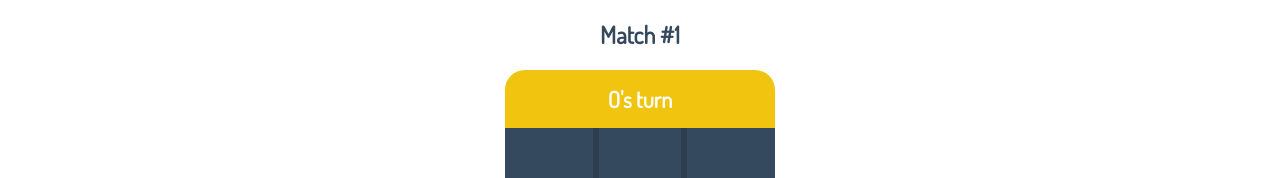
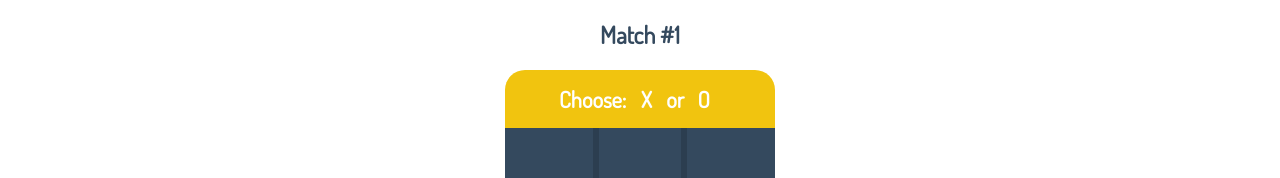
Before and after one commit to aliaksandr-s/tic-tac-toe, a Vue app: page / in a window 1280 px wide. Shown: the part 160-338 px from the top of the page. Built offline with nearby package versions, Linux system fonts and the light colour scheme.

Commit message:
Add ability to choose a player

```diff
--- a/src/components/Cell.vue
+++ b/src/components/Cell.vue
@@ -28,7 +28,7 @@
 
     methods: {
       strike () {
-        if (!this.frozen) {
+        if (!this.frozen && this.$parent.activePlayer) {
           this.mark = this.$parent.activePlayer
           this.frozen = true
           Event.$emit('strike', this.name)
--- a/src/components/Grid.vue
+++ b/src/components/Grid.vue
@@ -1,7 +1,13 @@
 <template>
   <div>
-    <div class="gameStatus" :class="gameStatusColor">
+    <div v-if="activePlayer" class="gamePanel" :class="gameStatusColor">
       {{ gameStatusMessage }}
+    </div>
+    <div v-if="!activePlayer" class="gamePanel" >
+      Choose:
+      <span @click="selectPlayer('X')" class="selectPlayer__player animated wiggle">X</span>
+      or
+      <span @click="selectPlayer('O')" class="selectPlayer__player animated shake">O</span>
     </div>
     <table class="grid">
       <tr>
@@ -31,7 +37,7 @@
 
     data () {
       return {
-        activePlayer: 'O',
+        activePlayer: '',
         gameStatus: 'turn',
         gameStatusColor: 'statusTurn',
         moves: 0,
@@ -63,7 +69,7 @@
       })
 
       Event.$on('gridReset', () => {
-        Object.assign(this.$data, this.$options.data())
+        Object.assign(this.$data, this.$options.data(), {activePlayer: this.$data.activePlayer})
       })
     },
 
@@ -100,6 +106,10 @@
     methods: {
       changePlayer () {
         this.activePlayer = this.nonActivePlayer
+      },
+
+      selectPlayer (player) {
+        this.activePlayer = player
       },
 
       changeGameStatus () {
@@ -158,7 +168,16 @@
   border-collapse: collapse;
 }
 
-.gameStatus {
+.selectPlayer__player {
+  display: inline-block;
+  margin: 0 10px 0 10px;
+}
+
+.selectPlayer__player:hover {
+  cursor: pointer;
+}
+
+.gamePanel {
   margin: 0px;
   padding: 15px;
   border-top-left-radius: 20px;
@@ -180,4 +199,41 @@
 .statusDraw {
   background-color: #9b59b6;
 }
+
+.animated {
+    animation-duration: 2s;
+    animation-fill-mode: both;
+    animation-timing-function: ease-in;
+    animation-iteration-count:infinite;
+}
+
+@keyframes wiggle {
+    0% { transform: skewX(9deg); }
+    10% { transform: skewX(-8deg); }
+    20% { transform: skewX(7deg); }
+    30% { transform: skewX(-6deg); }
+    40% { transform: skewX(5deg); }
+    50% { transform: skewX(-4deg); }
+    60% { transform: skewX(3deg); }
+    70% { transform: skewX(-2deg); }
+    80% { transform: skewX(1deg); }
+    90% { transform: skewX(0deg); }
+    100% { transform: skewX(0deg); }
+}
+.wiggle {
+    animation-name: wiggle;
+    animation-timing-function: ease-in;
+}
+.animated.wiggle {
+    animation-duration: 0.75s;
+}
+
+@keyframes shake {
+    0%, 100% {transform: translateX(0);}
+    10%, 30%, 50%, 70%, 90% {transform: translateX(-1px);}
+    20%, 40%, 60%, 80% {transform: translateX(1px);}
+}
+.shake {
+    animation-name: shake;
+}
 </style>
```
